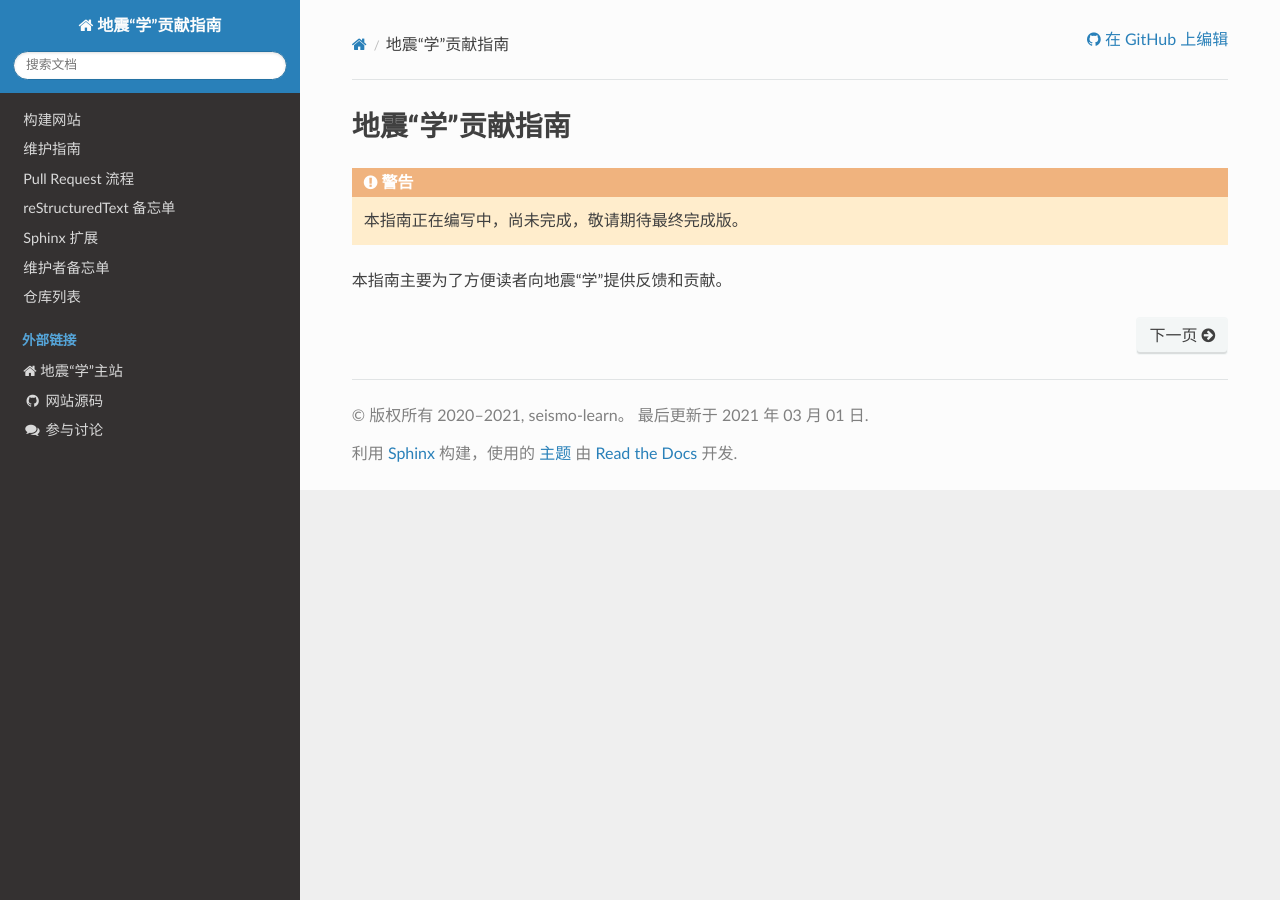
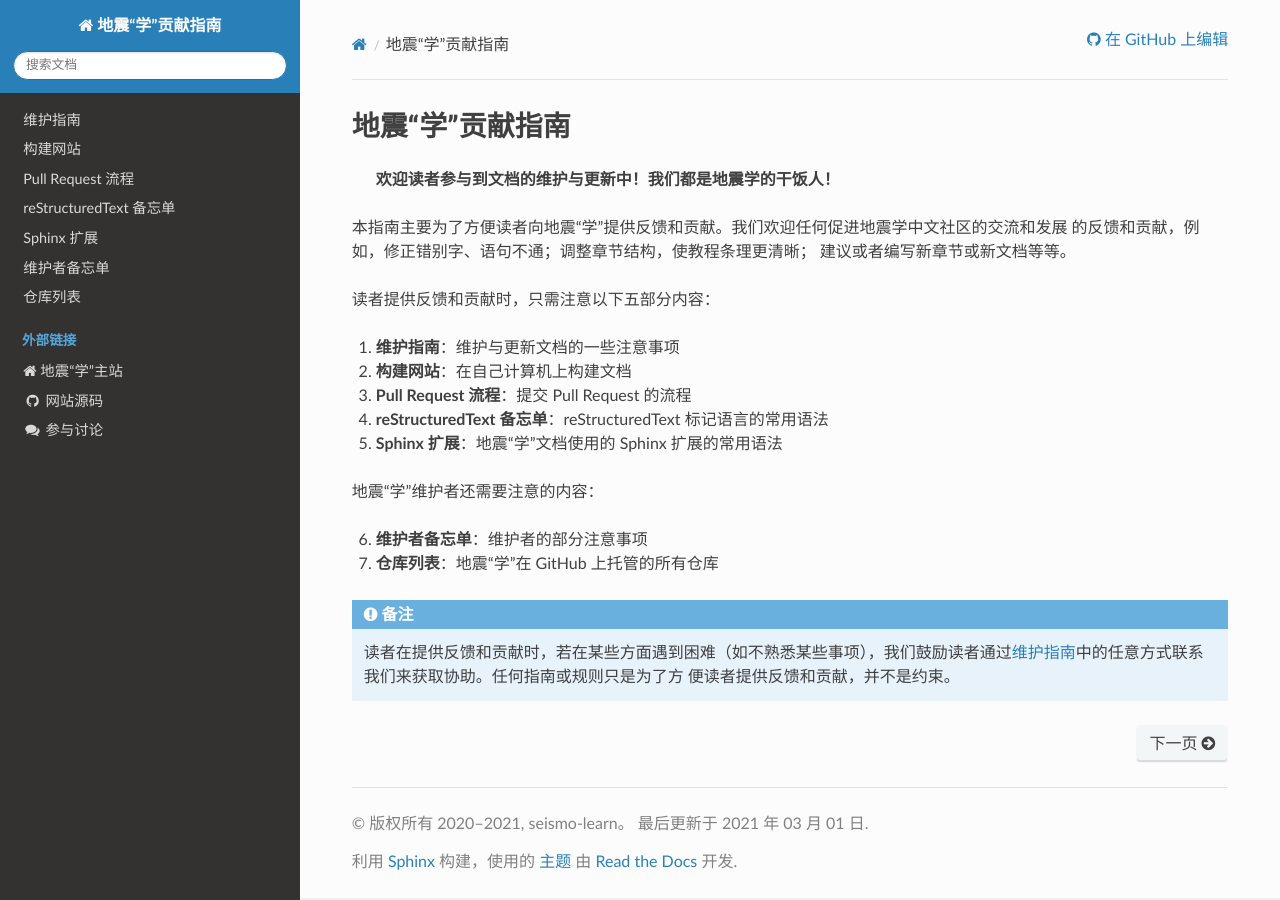
Before and after one commit to seismo-learn/contributing, a Sphinx documentation site: the page built from source/index.rst, in a window 1280 px wide. Built offline with Sphinx 7.4.7 and the Read the Docs theme 2.0.0, drawn with Linux system fonts in a browser that asks for light colours.

Commit message:
Improve the guides

```diff
--- a/source/index.rst
+++ b/source/index.rst
@@ -1,21 +1,39 @@
 地震“学”贡献指南
 ################
+
+   **欢迎读者参与到文档的维护与更新中！我们都是地震学的干饭人！**
+
+本指南主要为了方便读者向地震“学”提供反馈和贡献。我们欢迎任何促进地震学中文社区的交流和发展
+的反馈和贡献，例如，修正错别字、语句不通；调整章节结构，使教程条理更清晰；
+建议或者编写新章节或新文档等等。
+
+读者提供反馈和贡献时，只需注意以下五部分内容：
+
+1. **维护指南**\ ：维护与更新文档的一些注意事项
+2. **构建网站**\ ：在自己计算机上构建文档
+3. **Pull Request 流程**\ ：提交 Pull Request 的流程
+4. **reStructuredText 备忘单**\ ：reStructuredText 标记语言的常用语法
+5. **Sphinx 扩展**\ ：地震“学”文档使用的 Sphinx 扩展的常用语法
+
+地震“学”维护者还需要注意的内容：
+
+6. **维护者备忘单**\ ：维护者的部分注意事项
+7. **仓库列表**\ ：地震“学”在 GitHub 上托管的所有仓库
+
+.. note::
+
+   读者在提供反馈和贡献时，若在某些方面遇到困难（如不熟悉某些事项），我们鼓励读者通过\
+   :doc:`general-guidelines`\ 中的任意方式联系我们来获取协助。任何指南或规则只是为了方
+   便读者提供反馈和贡献，并不是约束。
 
 .. toctree::
    :maxdepth: 3
    :hidden:
 
+   general-guidelines
    building
-   general-guidelines
    pull-request
    restructuredtext
    sphinx-extensions
    maintainer-notes
    repositories
-
-
-.. warning::
-
-   本指南正在编写中，尚未完成，敬请期待最终完成版。
-
-本指南主要为了方便读者向地震“学”提供反馈和贡献。
```
Also changed, not shown: source/general-guidelines.rst (+6 -10 lines), source/pull-request.rst (+6 -1 lines).
